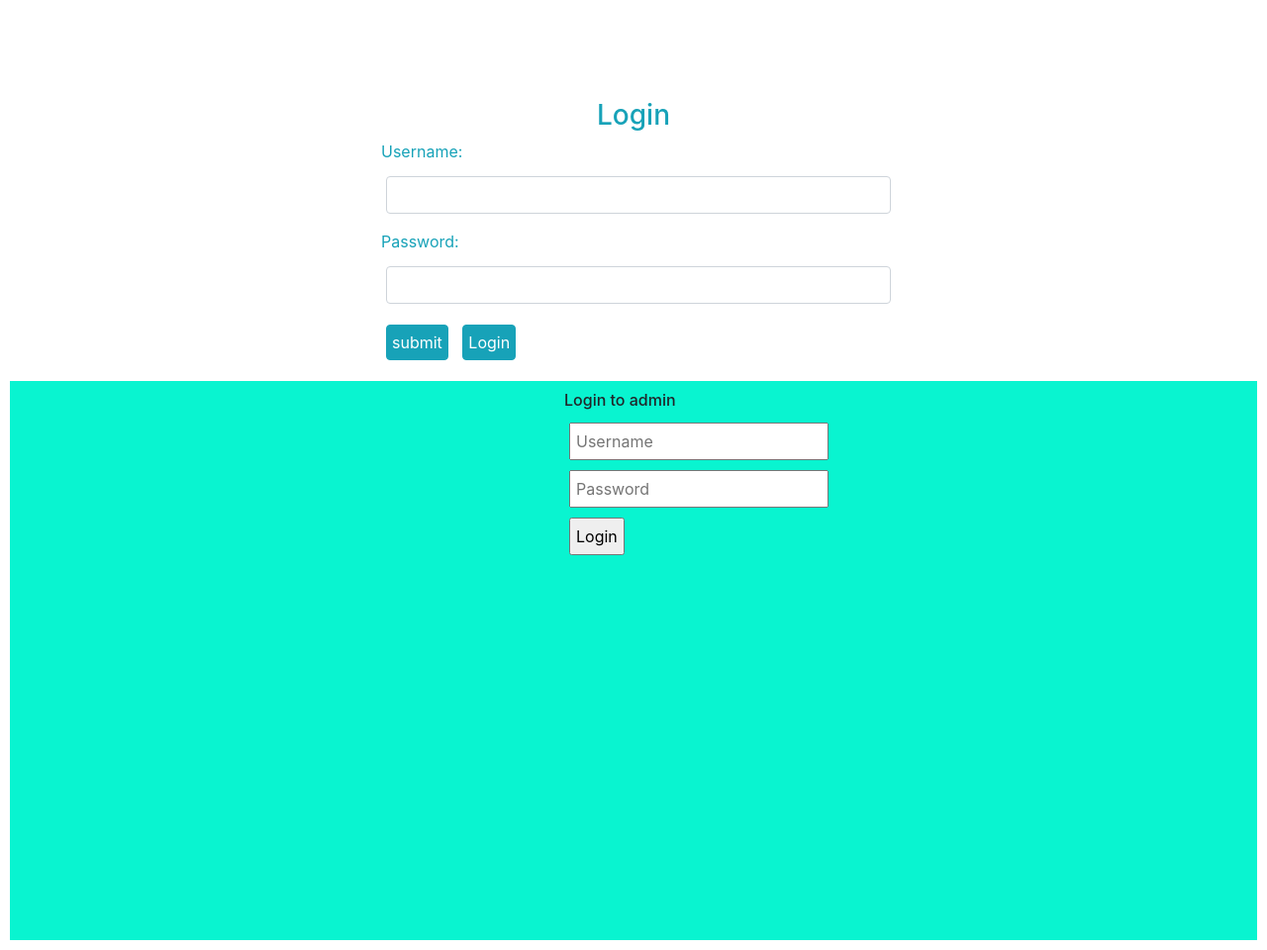
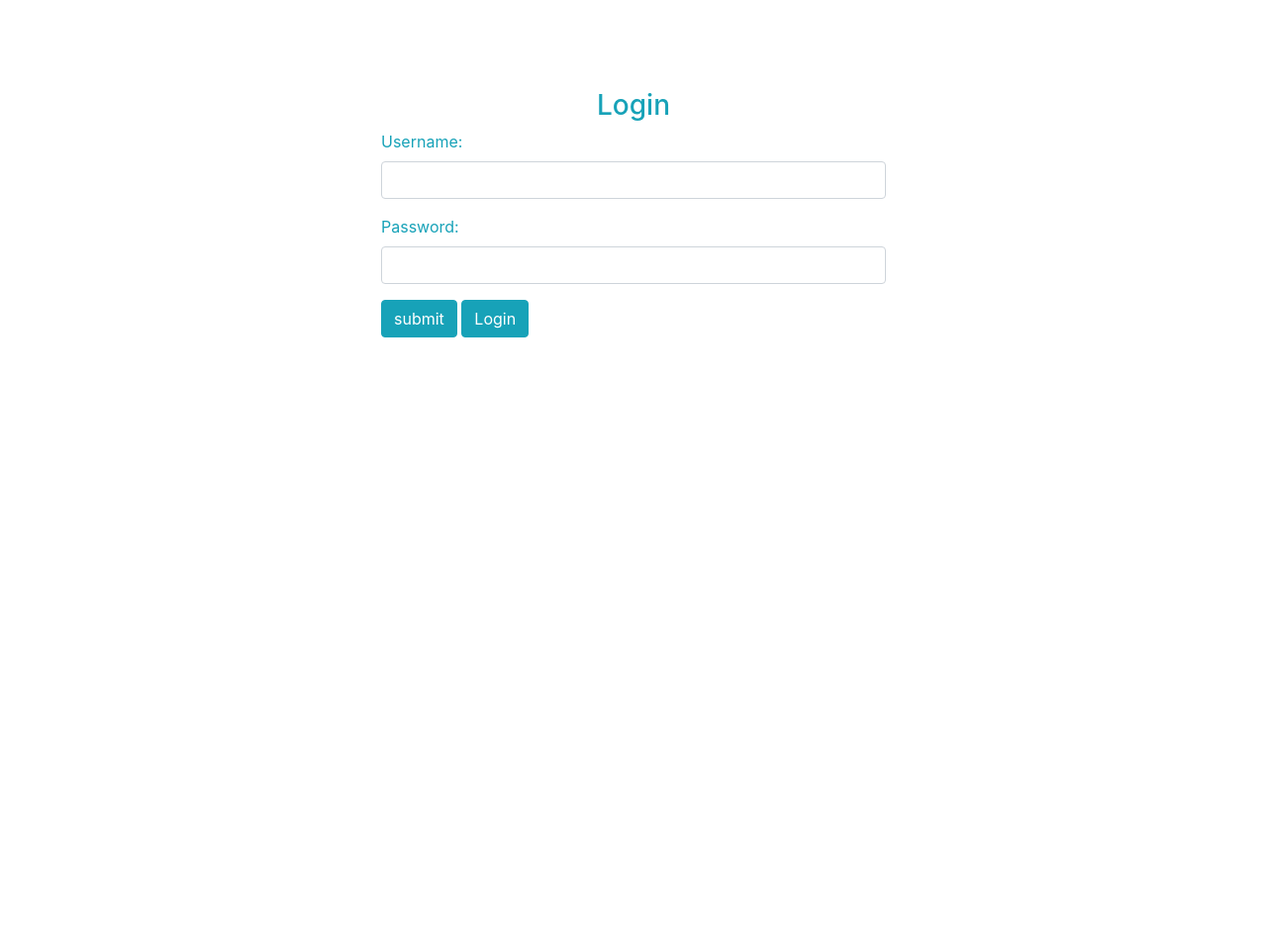
Before and after one commit to thanhdat122/updata, a PHP site: page / in a window 1280 px wide. Shown: the whole page at 99% size. After the commit the page ends 341 px from the top, so only its background shows below. Run offline with PHP 8.4, Linux system fonts and the light colour scheme; some libraries are stand-ins or nearby versions.

Commit message:
Update index.php

```diff
--- a/index.php
+++ b/index.php
@@ -16,8 +16,6 @@
 <script src="//maxcdn.bootstrapcdn.com/bootstrap/4.1.1/js/bootstrap.min.js"></script>
 <script src="//cdnjs.cloudflare.com/ajax/libs/jquery/3.2.1/jquery.min.js"></script>
 <!------ Include the above in your HEAD tag ---------->
-
-<body>
 <div id="login">
         <h3 class="text-center text-white pt-5">Login form</h3>
         <div class="container">
@@ -38,7 +36,6 @@
                                 <input type="submit" name="submit" class="btn btn-info btn-md" value="submit">
                                  <input type="submit" name="submit" class="btn btn-info btn-md" value="Login">
                             </div>
-
                         </form>
                     </div>
                 </div>
@@ -46,16 +43,4 @@
         </div>
     </div>
 </body>
-
-<body class="login">
-    <div class="login">
-        <h6>Login to admin</h6>
-        <form class="box" action="managing.php" method="POST">
-            <input type="text" name="aduser" placeholder="Username"> <br>
-            <input type="password" name="adpass" placeholder="Password"> <br>
-            <input type="submit" value="Login">
-        </form>
-    </div>
-</body>
-
 </html>
```
